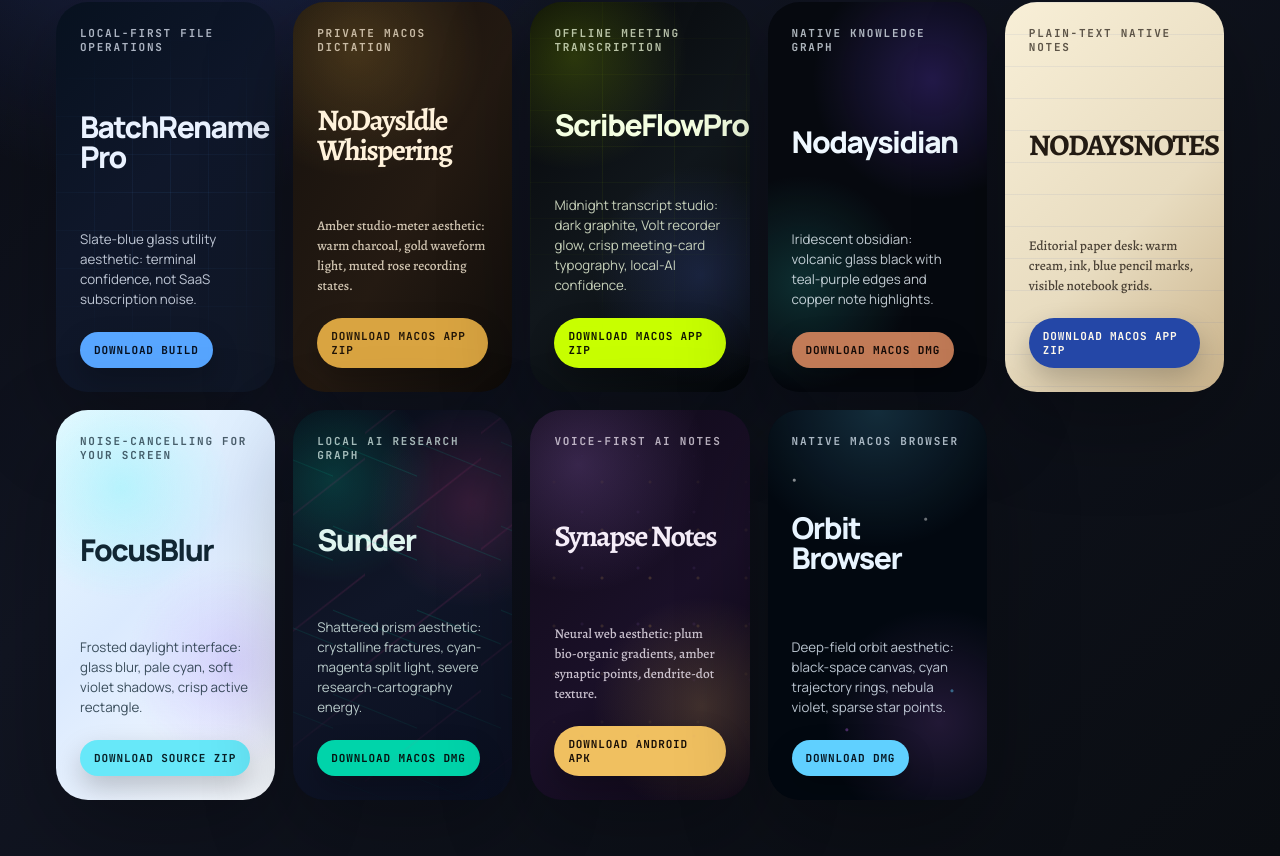
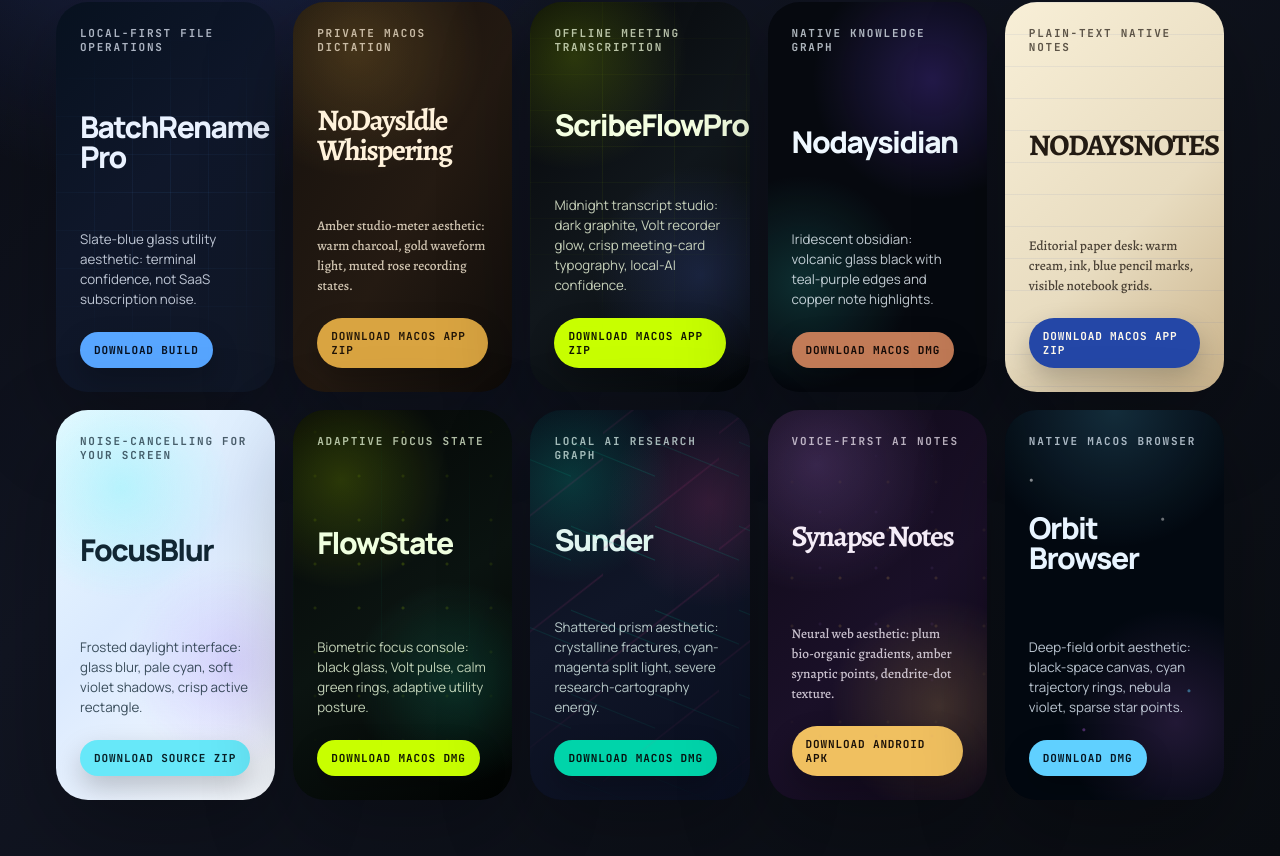
Before and after one commit to nodaysidle/nodaysidle-project-pages, a React (Vite) app: page / in a window 1280 px wide. Shown: the part 554-1410 px from the top of the page. Built offline with nearby package versions, Linux system fonts and the light colour scheme.

Commit message:
Add FlowState project page

```diff
--- a/src/main.jsx
+++ b/src/main.jsx
@@ -134,6 +134,28 @@ const projects = [
     artifact: 'Permission note: requires Accessibility, not Screen Recording.'
   },
   {
+    id: 'nodaysidle-flowstate',
+    name: 'FlowState',
+    repoName: 'nodaysidle-flowstate',
+    tag: 'Adaptive focus state',
+    repo: 'https://github.com/nodaysidle/nodaysidle-flowstate',
+    release: 'https://github.com/nodaysidle/nodaysidle-flowstate/releases/tag/v1.0.0',
+    download: 'https://github.com/nodaysidle/nodaysidle-flowstate/releases/download/v1.0.0/FlowState-1.0.0.dmg',
+    downloadLabel: 'Download macOS DMG',
+    className: 'page-flowstate',
+    eyebrow: 'SwiftPM · SwiftUI · AppKit · Accessibility API',
+    headline: 'A smarter Pomodoro that watches focus state, not the clock.',
+    summary: 'FlowState is a native macOS menu bar utility that scores keyboard and mouse activity locally, gently dims when focus drops, and suggests breaks from live trend data instead of fixed timers.',
+    proof: ['v1.0.0 GitHub release live', '478KB macOS DMG verified', '7 Swift tests passed', 'App launch + DMG mount smoke passed'],
+    features: [
+      ['Activity-based scoring', 'Keyboard and mouse patterns produce a local focus score without cloud telemetry.'],
+      ['Adaptive break nudges', 'Session history and live activity trend decide when a break is useful.'],
+      ['Release-grade menu bar app', 'Template icon rendering, display-aware tint cleanup, signed app bundle, DMG checksum, and launch smoke were verified.']
+    ],
+    styleNote: 'Biometric focus console: black glass, Volt pulse, calm green rings, adaptive utility posture.',
+    artifact: 'DMG SHA256 91c122fef725d23cf46e9ef0579ee287e111f2e18d34541a0241470b2ffd313f · 478,428 bytes · GitHub Release v1.0.0 · ad-hoc signed, not notarized.'
+  },
+  {
     id: 'sunder',
     name: 'Sunder',
     repoName: 'sunder',
@@ -211,7 +233,7 @@ function Home() {
     <main className="home">
       <section className="home-hero">
         <p className="kicker">NODAYSIDLE project pages</p>
-        <h1>Nine separate repo presentations. Nine separate visual systems.</h1>
+        <h1>Ten separate repo presentations. Ten separate visual systems.</h1>
         <p>Each page is a standalone product presentation built from verified NODAYSIDLE source and release facts, with a project-matched visual system and an explicit download CTA: GitHub release artifacts when verified, source ZIPs when not.</p>
       </section>
       <section className="project-grid" aria-label="Project pages">
--- a/src/styles.css
+++ b/src/styles.css
@@ -90,6 +90,11 @@ h2 { margin: 16px 0 10px; font-size: 25px; line-height: 1; letter-spacing: -.04e
 .page-focus .hero-copy h1 { font-family: Archivo Black, sans-serif; letter-spacing: -.055em; text-transform: uppercase; }
 .page-focus .product-object::before { content: ''; position: absolute; inset: 60px; border: 3px solid rgba(255,255,255,.95); border-radius: 28px; box-shadow: 0 0 0 999px rgba(255,255,255,.28); backdrop-filter: blur(18px); }
 
+.page-flowstate { --accent: #c8ff00; --accentText: #101500; --orb1: #c8ff00; --orb2: #24d1a7; --card: rgba(8, 16, 14, .74); --chip: rgba(18, 34, 29, .58); --line: rgba(200,255,0,.24); color: #efffdf; background: radial-gradient(circle at 22% 18%, rgba(200,255,0,.18), transparent 30%), radial-gradient(circle at 74% 70%, rgba(36,209,167,.18), transparent 32%), linear-gradient(145deg, #050706, #0b1411 52%, #020403); font-family: Manrope, sans-serif; }
+.page-flowstate .hero-copy h1 { font-family: Bricolage Grotesque, sans-serif; letter-spacing: -.07em; }
+.page-flowstate::before { content: ''; position: absolute; inset: 0; background-image: radial-gradient(circle, rgba(200,255,0,.28) 1px, transparent 2px), linear-gradient(90deg, rgba(36,209,167,.07) 1px, transparent 1px); background-size: 44px 44px, 88px 88px; mask-image: radial-gradient(circle at 45% 42%, black, transparent 78%); opacity: .70; }
+.page-flowstate .product-object::before { content: ''; position: absolute; width: 310px; height: 310px; border-radius: 999px; border: 2px solid rgba(200,255,0,.58); box-shadow: inset 0 -120px 0 rgba(200,255,0,.18), 0 0 70px rgba(200,255,0,.18); background: radial-gradient(circle at 50% 58%, rgba(200,255,0,.20), transparent 44%); }
+
 .page-sunder { --accent: #00d4aa; --accentText: #051210; --orb1: #00d4aa; --orb2: #e04090; --card: rgba(12, 16, 32, .72); --chip: rgba(20, 28, 48, .58); --line: rgba(0, 212, 170, .22); color: #e0f5f0; background: radial-gradient(circle at 18% 18%, rgba(0,212,170,.20), transparent 28%), radial-gradient(circle at 82% 24%, rgba(224,64,144,.18), transparent 30%), linear-gradient(150deg, #080c18, #101628 48%, #0a0f20); font-family: Manrope, sans-serif; }
 .page-sunder .hero-copy h1 { font-family: Archivo Black, sans-serif; letter-spacing: -.06em; text-transform: uppercase; }
 .page-sunder::before { content: ''; position: absolute; inset: -20%; background-image: linear-gradient(22deg, transparent 0 48%, rgba(0,212,170,.20) 49%, transparent 50%), linear-gradient(-38deg, transparent 0 50%, rgba(224,64,144,.18) 51%, transparent 52%); background-size: 84px 84px, 116px 116px; mask-image: radial-gradient(circle at 50% 40%, black, transparent 74%); }
```
Also changed, not shown: vercel.json.
